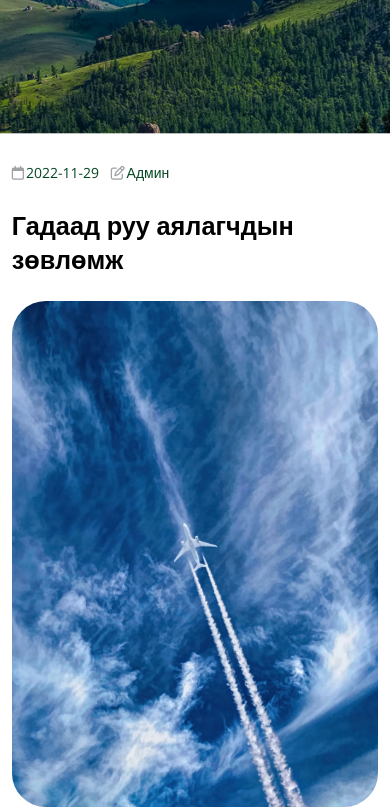
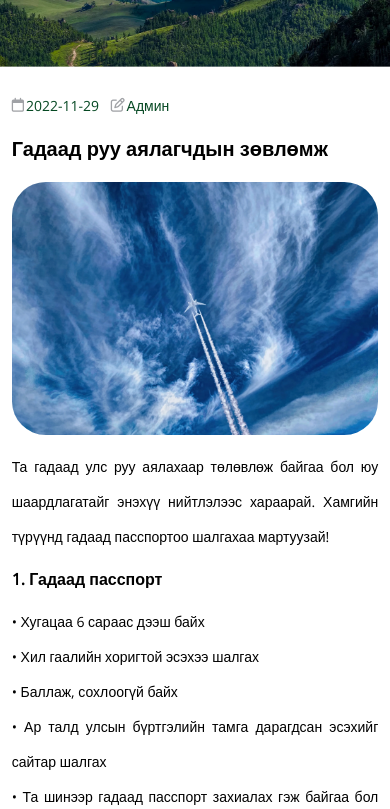
Before and after one commit to michidoma/ICSI301_STM, a plain HTML site: page src/html/blog.html in a window 390 px wide. Shown: the part 66-875 px from the top of the page. Drawn offline with nearby package versions, Linux system fonts and the light colour scheme.

Commit message:
blog.css font zasav

```diff
--- a/src/css/blog.css
+++ b/src/css/blog.css
@@ -264,8 +264,7 @@ img.landscape {
 
 /* Гарчиг */
 h1 {
-  /* font-size: 36px; */
-  font-size: 5vh;
+  font-size: 36px;
 }
 /* Нийтлэлийн зураг */
 .article-image {
@@ -288,12 +287,11 @@ h1 {
 .article p {
   line-height: 2.5;
   text-align: justify;
-  font-size: 2vh;
+  /* font-size: 16px; */
 }
 
 .article h2 {
-  /* font-size: 20px; */
-  font-size: 3vh;
+  font-size: 20px;
 }
 
 /* Нэмэлт хэсэг */
@@ -314,8 +312,8 @@ h1 {
 /* Блогийн ангилал, Сүүлд нийтлэгдсэн блогууд гарчиг */
 .blog-type-title {
   margin: 0;
-  /* font-size: 20px; */
-  font-size: 2.5vh;
+  font-size: 20px;
+  /* font-size: 2.5vh; */
   padding: 2vh 3vw;
   font-weight: bold;
 }
@@ -327,8 +325,8 @@ h1 {
 
 .blog-types {
   margin: 3vh 3vw;
-  /* font-size: 20px; */
-  font-size: 2.5vh;
+  font-size: 16px;
+  /* font-size: 2.5vh; */
 }
 
 .blog-types div {
@@ -366,6 +364,7 @@ h1 {
 
 .mini-blog-title h4 {
   margin: 0;
+  font-size: 16px;
 }
 
 .mini-blog-img {
@@ -460,6 +459,9 @@ footer p {
     padding: 3vh 5vw;
     width: calc(100% - 10vw);
   }
+  .article-image {
+    height: 50vh;
+  }
 }
 
 @media only screen and (max-width: 1024px) {
@@ -509,7 +511,12 @@ footer p {
         display: flex;
         margin: 3em 0;
     }
-
+    img.landscape {
+      height: 14vh;
+    }
+    .article-image {
+      height: 45vh;
+    }
     .wrap {
       padding: 3vh 3vw;
       width: calc(100% - 6vw);
@@ -530,27 +537,20 @@ footer p {
 }
 
 @media only screen and (max-width: 768px) {
-  h1 {
-    /* font-size: 20px; */
-    font-size: 3vh;
-  }
-  .article h2 {
-    /* font-size: 16px; */
-    font-size: 2.5vh;
-  }
-}
-
-@media only screen and (max-width: 768px) {
     .top-bar .right div:first-child, .top-bar .right div:nth-child(2) {
       display: none;
     }
     h1 {
-      /* font-size: 20px; */
-      font-size: 3vh;
+      font-size: 20px;
     }
     .article h2 {
-      /* font-size: 16px; */
-      font-size: 2.5vh;
+      font-size: 16px;
+    }
+    img.landscape {
+      height: 10vh;
+    }
+    .article-image {
+      height: 40vh;
     }
     .footer-content {
       flex-wrap: wrap;
@@ -577,4 +577,10 @@ footer p {
     header nav {
         top: 0;
     }
+    img.landscape {
+      height: 8vh;
+    }
+    .article-image {
+      height: 30vh;
+    }
 }
```
